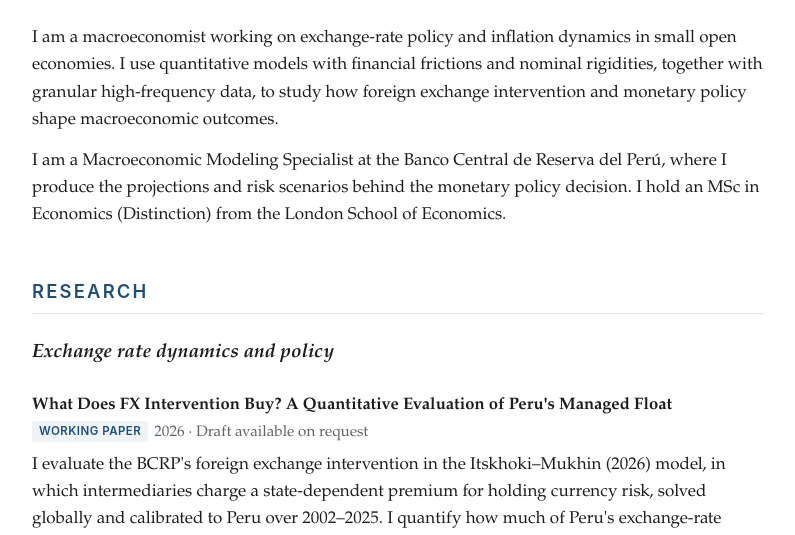
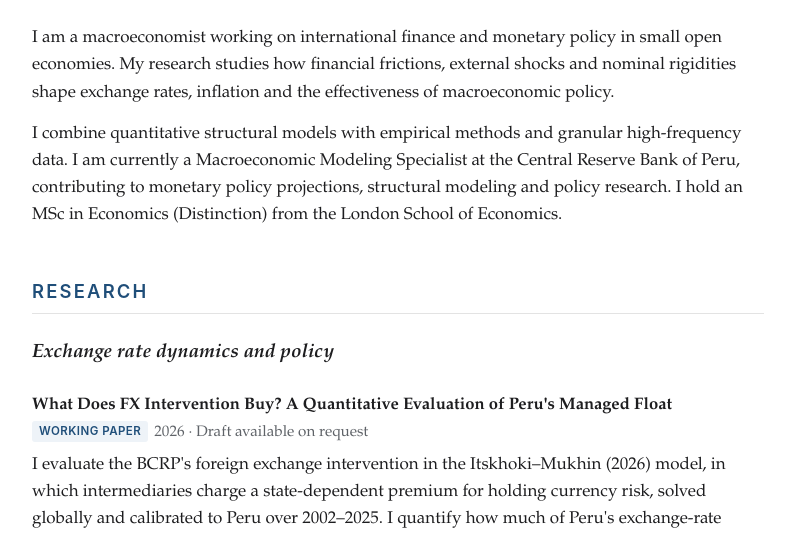
Before and after one commit to GonzaloBuenoB/GonzaloBuenoB.github.io, a plain HTML site: page index.html in a window 1280 px wide. Shown: the part 255-790 px from the top of the page, without its empty margins (242-1037 px from the left). Drawn offline with Linux system fonts and the light colour scheme.

Commit message:
Refine academic research introduction

```diff
--- a/index.html
+++ b/index.html
@@ -131,8 +131,8 @@
 </header>
 
 <section class="intro">
-  <p>I am a macroeconomist working on exchange-rate policy and inflation dynamics in small open economies. I use quantitative models with financial frictions and nominal rigidities, together with granular high-frequency data, to study how foreign exchange intervention and monetary policy shape macroeconomic outcomes.</p>
-  <p>I am a Macroeconomic Modeling Specialist at the Banco Central de Reserva del Perú, where I produce the projections and risk scenarios behind the monetary policy decision. I hold an MSc in Economics (Distinction) from the London School of Economics.</p>
+  <p>I am a macroeconomist working on international finance and monetary policy in small open economies. My research studies how financial frictions, external shocks and nominal rigidities shape exchange rates, inflation and the effectiveness of macroeconomic policy.</p>
+  <p>I combine quantitative structural models with empirical methods and granular high-frequency data. I am currently a Macroeconomic Modeling Specialist at the Central Reserve Bank of Peru, contributing to monetary policy projections, structural modeling and policy research. I hold an MSc in Economics (Distinction) from the London School of Economics.</p>
 </section>
 
 <!-- ============ RESEARCH ============ -->
```
